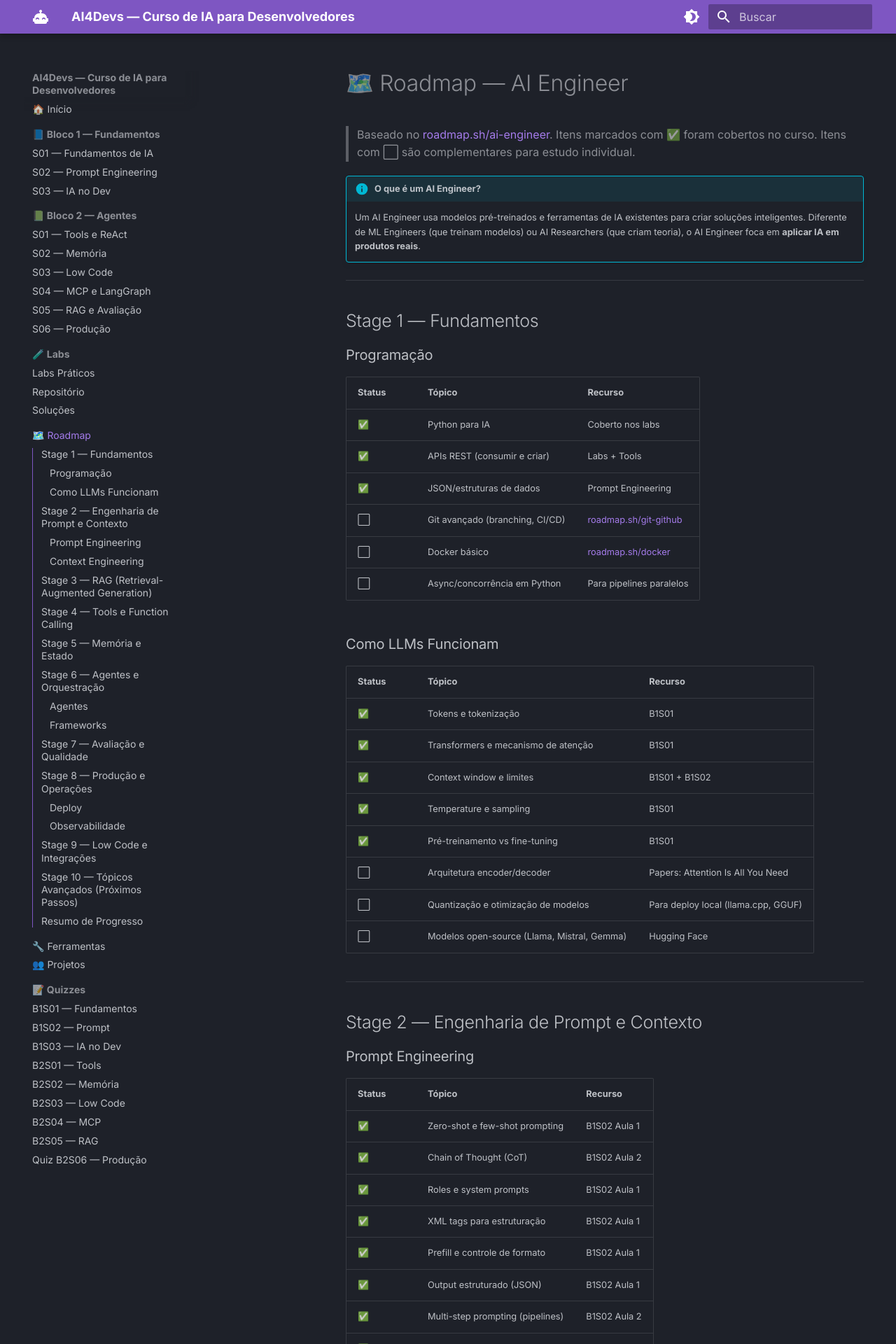
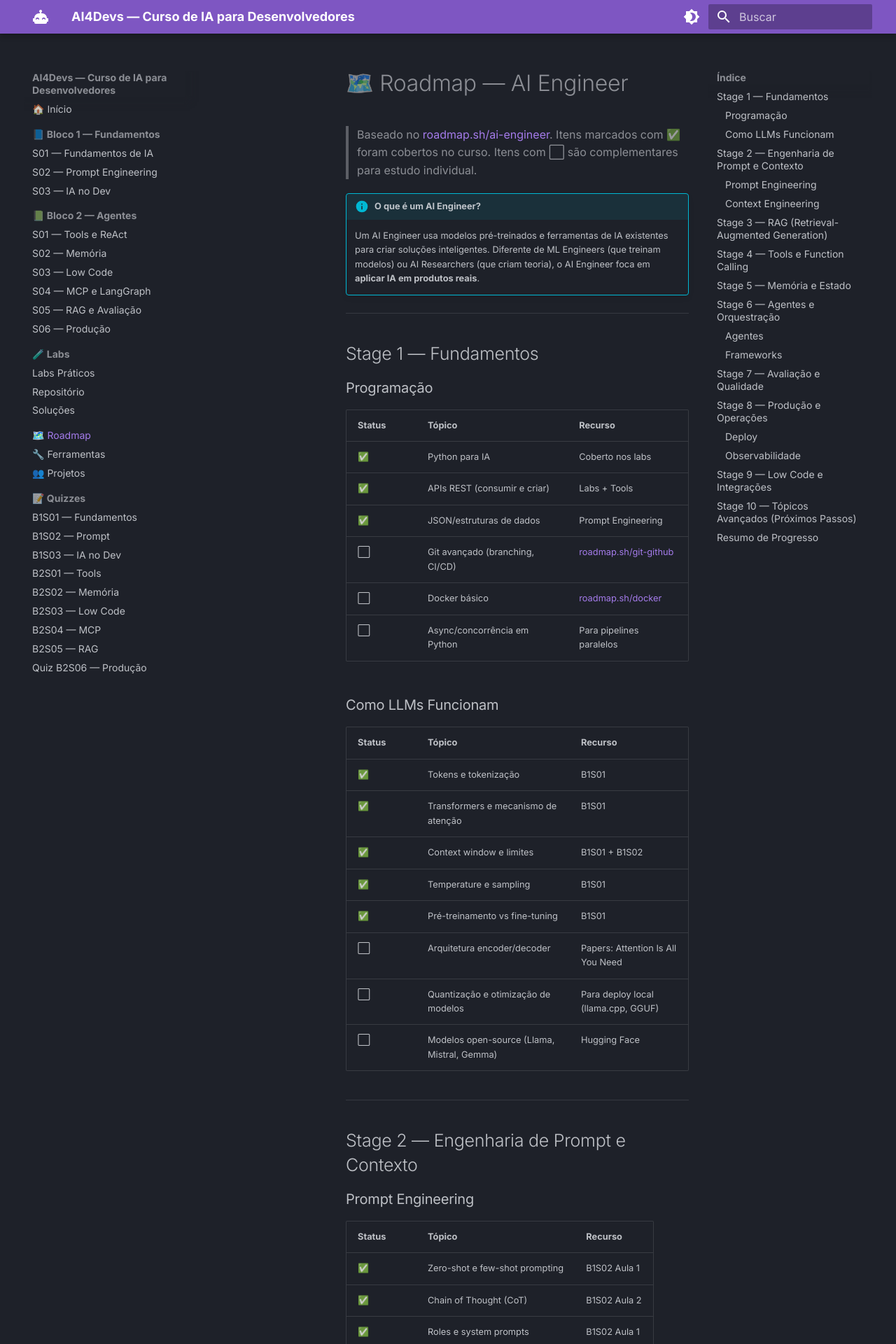
Before and after one commit to IA-para-DEVs-SD/AI4devs, an MkDocs documentation site: the page built from docs/roadmap.md, in a window 1280 px wide. Shown: the top 1920 px of the page at 70% size. Built offline with MkDocs 1.6.1 and Material for MkDocs 9.7.7, drawn with Linux system fonts in a browser that asks for light colours.

Commit message:
fix: remove toc.integrate que dividia a sidebar ao meio

```diff
--- a/docs/assets/css/custom.css
+++ b/docs/assets/css/custom.css
@@ -69,3 +69,12 @@
 .md-nav__item .md-nav__link {
   padding-right: 0.4rem;
 }
+
+.md-nav--primary .md-nav__item {
+  padding: 0;
+}
+
+.md-nav--primary,
+.md-nav--primary .md-nav {
+  width: 100%;
+}
--- a/mkdocs.yml
+++ b/mkdocs.yml
@@ -24,7 +24,6 @@ theme:
     - navigation.top
     - search.highlight
     - content.tabs.link
-    - toc.integrate
   icon:
     logo: material/robot-happy
   font:
```
